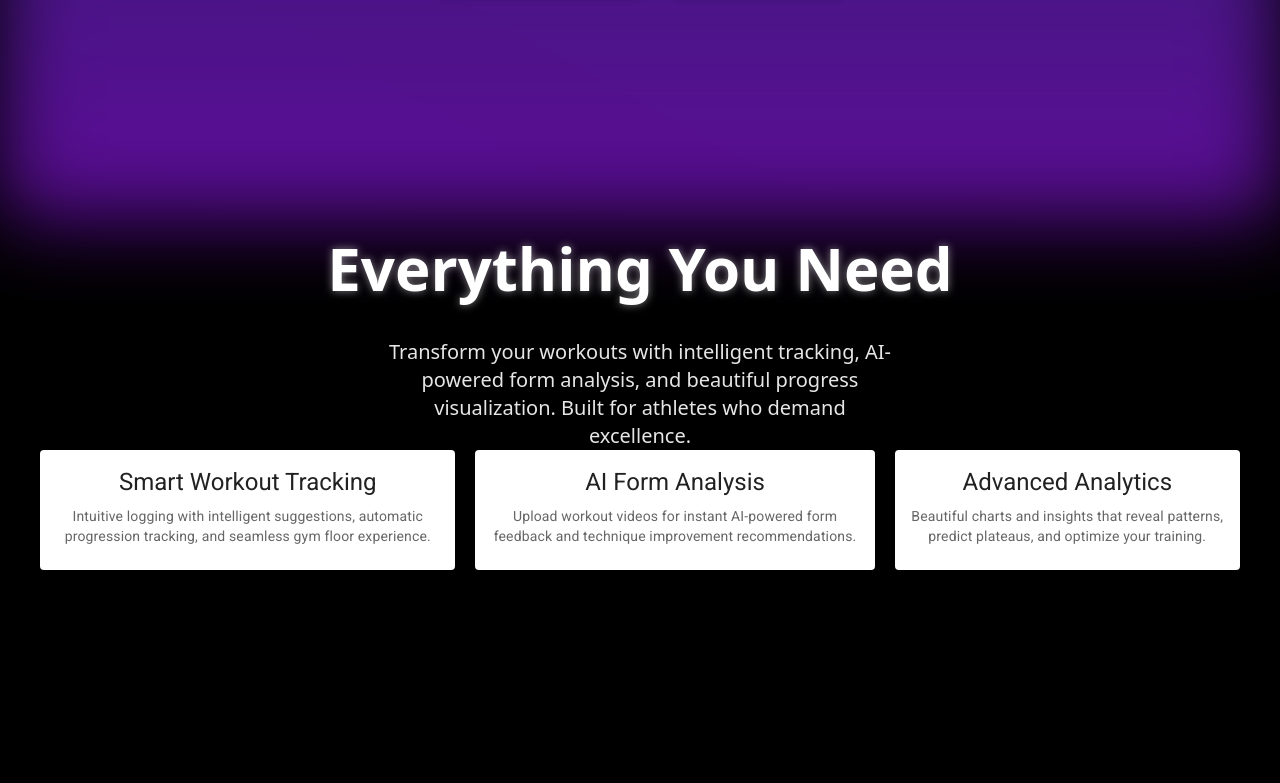
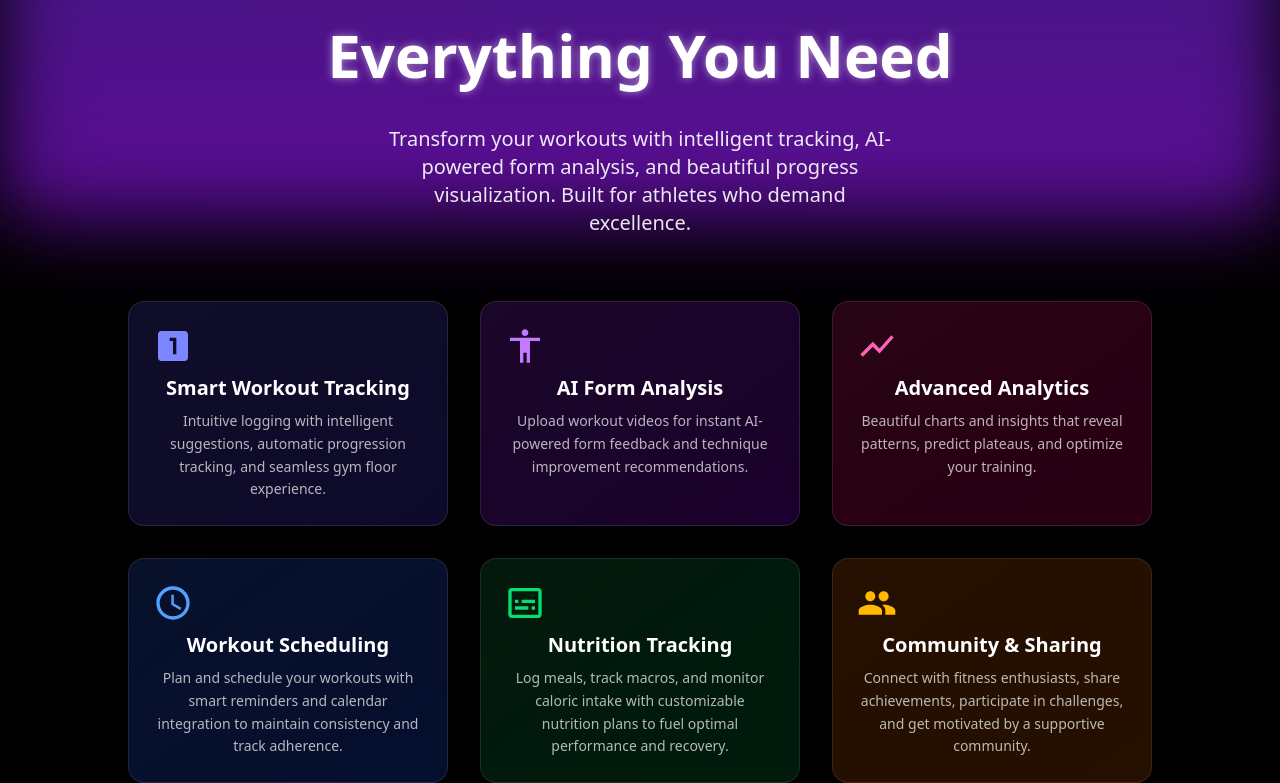
Before and after one commit to JohnL0919/RepTrackr, a Next.js app in the folder reptrackr-frontend/: page / in a window 1280 px wide. Shown: the part 501-1284 px from the top of the page. Before the commit the page ends 1071 px from the top, so only its background shows below. Built offline with nearby package versions, Linux system fonts and the light colour scheme.

Commit message:
Feature cards update

```diff
--- a/reptrackr-frontend/app/page.tsx
+++ b/reptrackr-frontend/app/page.tsx
@@ -1,7 +1,6 @@
 "use client";
 import Link from "next/link";
 import { motion } from "framer-motion";
-import { Card, CardContent, Typography } from "@mui/material";
 
 export default function Home() {
   return (
@@ -129,40 +128,206 @@ export default function Home() {
           demand excellence.
         </motion.span>
         {/* ------------------------ Feature Cards------------------  */}
-        <motion.div className="flex flex-row gap-5">
-          <Card>
-            <CardContent>
-              <Typography gutterBottom variant="h5" component="div">
+        <motion.div
+          className="flex flex-wrap justify-center gap-8 pt-16 w-full max-w-7xl"
+          initial={{ opacity: 0 }}
+          animate={{ opacity: 1 }}
+          transition={{ duration: 0.8, delay: 0.7 }}
+        >
+          {/* First Row */}
+          <motion.div
+            className="bg-gradient-to-br from-indigo-900/30 to-indigo-700/20 backdrop-blur-md rounded-2xl overflow-hidden p-6 shadow-xl border border-white/10 flex flex-col w-80"
+            initial={{ y: 50 }}
+            animate={{ y: 0 }}
+            transition={{ duration: 0.5, delay: 0.8 }}
+            whileHover={{
+              y: -5,
+              boxShadow: "0 20px 25px -5px rgba(76, 29, 149, 0.3)",
+              transition: { duration: 0.2 },
+            }}
+          >
+            <motion.div
+              className="text-indigo-400 mb-2"
+              whileHover={{ scale: 1.05 }}
+            >
+              <svg
+                className="w-10 h-10"
+                viewBox="0 0 24 24"
+                fill="currentColor"
+              >
+                <path d="M19 3H5c-1.1 0-2 .9-2 2v14c0 1.1.9 2 2 2h14c1.1 0 2-.9 2-2V5c0-1.1-.9-2-2-2zm-5 14h-2V9h-2V7h4v10z" />
+              </svg>
+            </motion.div>
+            <h3 className="text-xl font-bold text-white mb-2">
               Smart Workout Tracking
-              </Typography>
-              <Typography variant="body2" sx={{ color: "text.secondary" }}>
+            </h3>
+            <p className="text-white/70 text-sm leading-relaxed">
               Intuitive logging with intelligent suggestions, automatic
               progression tracking, and seamless gym floor experience.
-              </Typography>
-            </CardContent>
-          </Card>
-          <Card>
-            <CardContent>
-              <Typography gutterBottom variant="h5" component="div">
+            </p>
+          </motion.div>
+
+          <motion.div
+            className="bg-gradient-to-br from-purple-900/30 to-purple-700/20 backdrop-blur-md rounded-2xl overflow-hidden p-6 shadow-xl border border-white/10 flex flex-col w-80"
+            initial={{ y: 50 }}
+            animate={{ y: 0 }}
+            transition={{ duration: 0.5, delay: 1.0 }}
+            whileHover={{
+              y: -5,
+              boxShadow: "0 20px 25px -5px rgba(126, 34, 206, 0.3)",
+              transition: { duration: 0.2 },
+            }}
+          >
+            <motion.div
+              className="text-purple-400 mb-2"
+              whileHover={{ scale: 1.05 }}
+            >
+              <svg
+                className="w-10 h-10"
+                viewBox="0 0 24 24"
+                fill="currentColor"
+              >
+                <path d="M12 2c1.1 0 2 .9 2 2s-.9 2-2 2-2-.9-2-2 .9-2 2-2zm9 7h-6v13h-2v-6h-2v6H9V9H3V7h18v2z" />
+              </svg>
+            </motion.div>
+            <h3 className="text-xl font-bold text-white mb-2">
               AI Form Analysis
-              </Typography>
-              <Typography variant="body2" sx={{ color: "text.secondary" }}>
+            </h3>
+            <p className="text-white/70 text-sm leading-relaxed">
               Upload workout videos for instant AI-powered form feedback and
               technique improvement recommendations.
-              </Typography>
-            </CardContent>
-          </Card>
-          <Card>
-            <CardContent>
-              <Typography gutterBottom variant="h5" component="div">
+            </p>
+          </motion.div>
+
+          <motion.div
+            className="bg-gradient-to-br from-pink-900/30 to-pink-700/20 backdrop-blur-md rounded-2xl overflow-hidden p-6 shadow-xl border border-white/10 flex flex-col w-80"
+            initial={{ y: 50 }}
+            animate={{ y: 0 }}
+            transition={{ duration: 0.5, delay: 1.2 }}
+            whileHover={{
+              y: -5,
+              boxShadow: "0 20px 25px -5px rgba(190, 24, 93, 0.3)",
+              transition: { duration: 0.2 },
+            }}
+          >
+            <motion.div
+              className="text-pink-400 mb-2"
+              whileHover={{ scale: 1.05 }}
+            >
+              <svg
+                className="w-10 h-10"
+                viewBox="0 0 24 24"
+                fill="currentColor"
+              >
+                <path d="M3.5 18.49l6-6.01 4 4L22 6.92l-1.41-1.41-7.09 7.97-4-4L2 16.99z" />
+              </svg>
+            </motion.div>
+            <h3 className="text-xl font-bold text-white mb-2">
               Advanced Analytics
-              </Typography>
-              <Typography variant="body2" sx={{ color: "text.secondary" }}>
+            </h3>
+            <p className="text-white/70 text-sm leading-relaxed">
               Beautiful charts and insights that reveal patterns, predict
               plateaus, and optimize your training.
-              </Typography>
-            </CardContent>
-          </Card>
+            </p>
+          </motion.div>
+
+          {/* Second Row */}
+          <motion.div
+            className="bg-gradient-to-br from-blue-900/30 to-blue-700/20 backdrop-blur-md rounded-2xl overflow-hidden p-6 shadow-xl border border-white/10 flex flex-col w-80"
+            initial={{ y: 50 }}
+            animate={{ y: 0 }}
+            transition={{ duration: 0.5, delay: 1.3 }}
+            whileHover={{
+              y: -5,
+              boxShadow: "0 20px 25px -5px rgba(30, 64, 175, 0.3)",
+              transition: { duration: 0.2 },
+            }}
+          >
+            <motion.div
+              className="text-blue-400 mb-2"
+              whileHover={{ scale: 1.05 }}
+            >
+              <svg
+                className="w-10 h-10"
+                viewBox="0 0 24 24"
+                fill="currentColor"
+              >
+                <path d="M11.99 2C6.47 2 2 6.48 2 12s4.47 10 9.99 10C17.52 22 22 17.52 22 12S17.52 2 11.99 2zM12 20c-4.42 0-8-3.58-8-8s3.58-8 8-8 8 3.58 8 8-3.58 8-8 8zm.5-13H11v6l5.25 3.15.75-1.23-4.5-2.67z" />
+              </svg>
+            </motion.div>
+            <h3 className="text-xl font-bold text-white mb-2">
+              Workout Scheduling
+            </h3>
+            <p className="text-white/70 text-sm leading-relaxed">
+              Plan and schedule your workouts with smart reminders and calendar
+              integration to maintain consistency and track adherence.
+            </p>
+          </motion.div>
+
+          <motion.div
+            className="bg-gradient-to-br from-green-900/30 to-green-700/20 backdrop-blur-md rounded-2xl overflow-hidden p-6 shadow-xl border border-white/10 flex flex-col w-80"
+            initial={{ y: 50 }}
+            animate={{ y: 0 }}
+            transition={{ duration: 0.5, delay: 1.4 }}
+            whileHover={{
+              y: -5,
+              boxShadow: "0 20px 25px -5px rgba(6, 78, 59, 0.3)",
+              transition: { duration: 0.2 },
+            }}
+          >
+            <motion.div
+              className="text-green-400 mb-2"
+              whileHover={{ scale: 1.05 }}
+            >
+              <svg
+                className="w-10 h-10"
+                viewBox="0 0 24 24"
+                fill="currentColor"
+              >
+                <path d="M20 3H4c-1.1 0-2 .9-2 2v14c0 1.1.9 2 2 2h16c1.1 0 2-.9 2-2V5c0-1.1-.9-2-2-2zm0 16H4V5h16v14zM6 10h2v2H6zm0 4h8v2H6zm10 0h2v2h-2zm-6-4h8v2h-8z" />
+              </svg>
+            </motion.div>
+            <h3 className="text-xl font-bold text-white mb-2">
+              Nutrition Tracking
+            </h3>
+            <p className="text-white/70 text-sm leading-relaxed">
+              Log meals, track macros, and monitor caloric intake with
+              customizable nutrition plans to fuel optimal performance and
+              recovery.
+            </p>
+          </motion.div>
+
+          <motion.div
+            className="bg-gradient-to-br from-amber-900/30 to-amber-700/20 backdrop-blur-md rounded-2xl overflow-hidden p-6 shadow-xl border border-white/10 flex flex-col w-80"
+            initial={{ y: 50 }}
+            animate={{ y: 0 }}
+            transition={{ duration: 0.5, delay: 1.5 }}
+            whileHover={{
+              y: -5,
+              boxShadow: "0 20px 25px -5px rgba(146, 64, 14, 0.3)",
+              transition: { duration: 0.2 },
+            }}
+          >
+            <motion.div
+              className="text-amber-400 mb-2"
+              whileHover={{ scale: 1.05 }}
+            >
+              <svg
+                className="w-10 h-10"
+                viewBox="0 0 24 24"
+                fill="currentColor"
+              >
+                <path d="M16 11c1.66 0 2.99-1.34 2.99-3S17.66 5 16 5c-1.66 0-3 1.34-3 3s1.34 3 3 3zm-8 0c1.66 0 2.99-1.34 2.99-3S9.66 5 8 5C6.34 5 5 6.34 5 8s1.34 3 3 3zm0 2c-2.33 0-7 1.17-7 3.5V19h14v-2.5c0-2.33-4.67-3.5-7-3.5zm8 0c-.29 0-.62.02-.97.05 1.16.84 1.97 1.97 1.97 3.45V19h6v-2.5c0-2.33-4.67-3.5-7-3.5z" />
+              </svg>
+            </motion.div>
+            <h3 className="text-xl font-bold text-white mb-2">
+              Community & Sharing
+            </h3>
+            <p className="text-white/70 text-sm leading-relaxed">
+              Connect with fitness enthusiasts, share achievements, participate
+              in challenges, and get motivated by a supportive community.
+            </p>
+          </motion.div>
         </motion.div>
       </div>
     </main>
--- a/reptrackr-frontend/package.json
+++ b/reptrackr-frontend/package.json
@@ -11,8 +11,6 @@
   "dependencies": {
     "@emotion/react": "^11.14.0",
     "@emotion/styled": "^11.14.1",
-    "@mui/icons-material": "^7.2.0",
-    "@mui/material": "^7.2.0",
     "framer-motion": "^12.23.1",
     "next": "15.3.5",
     "react": "^19.0.0",
```
Also changed, not shown: 1 other file (tests, documents, lock files or other folders). Lines whose indentation alone changed are shown as unchanged.
